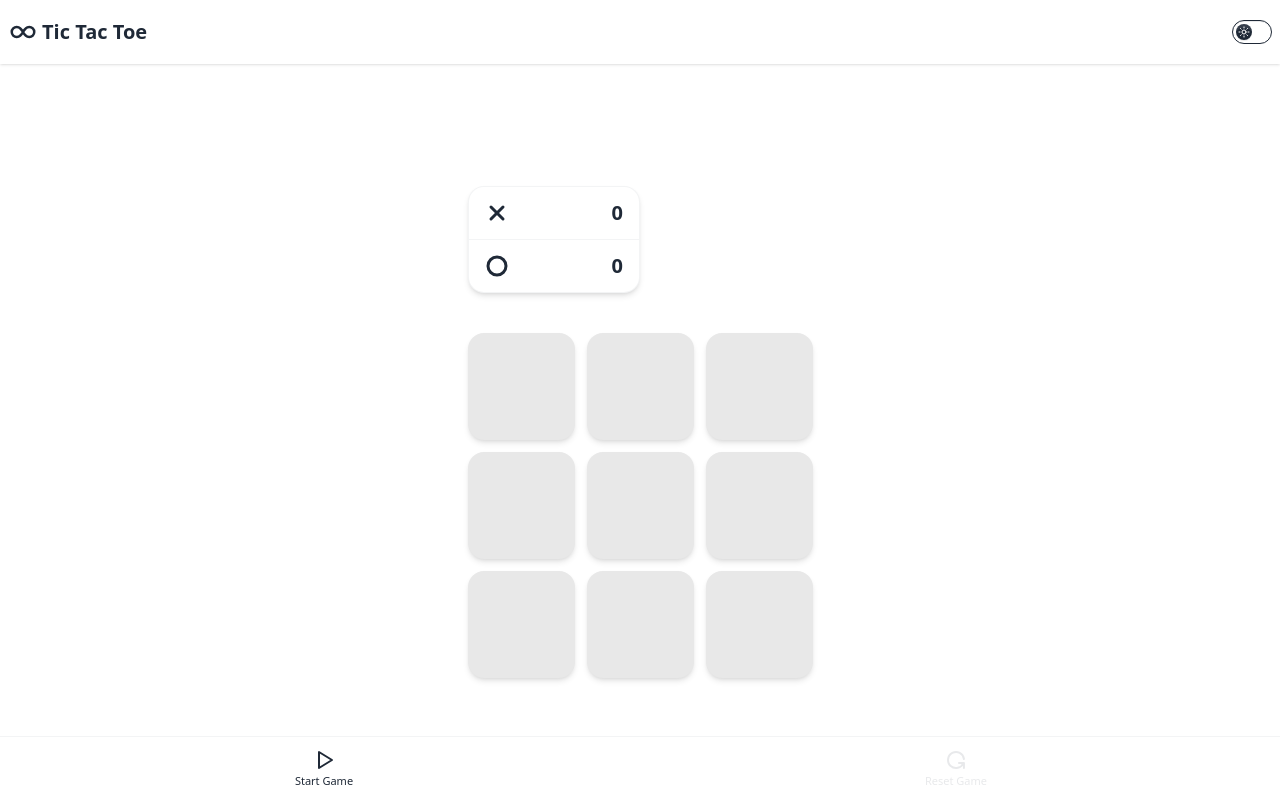
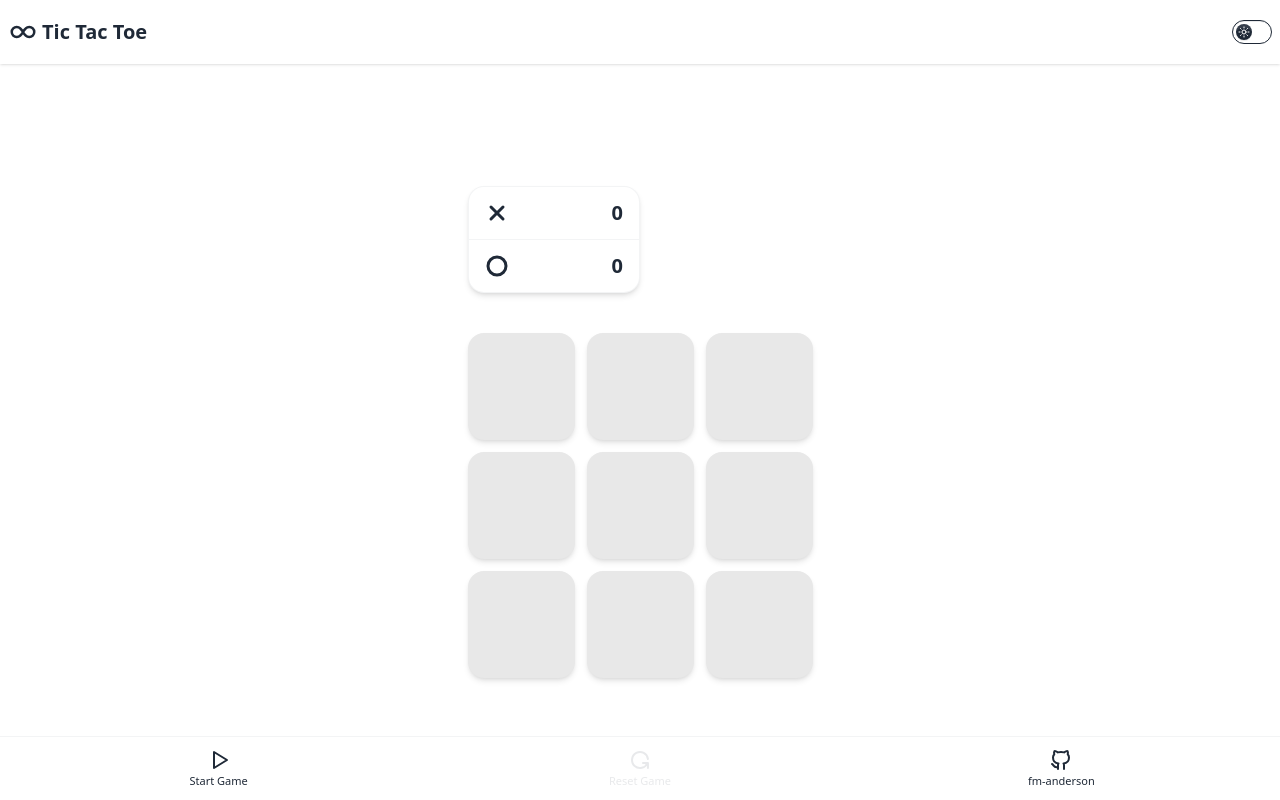
Before and after one commit to fm-anderson/tic-tac-toe, a React (Vite) app: page / in a window 1280 px wide. Built offline with nearby package versions, Linux system fonts and the light colour scheme.

Commit message:
remove logs, added signature

```diff
--- a/src/App.jsx
+++ b/src/App.jsx
@@ -1,9 +1,9 @@
 import { useState, useEffect } from "react";
 import { updatePlayerMoves, updateWinner } from "./utils/helper";
+import SelectPlayer from "./components/SelectPlayer";
 import Square from "./components/Square";
 import Footer from "./components/Footer";
 import Navbar from "./components/Navbar";
-import SelectPlayer from "./components/SelectPlayer";
 import Score from "./components/Score";
 
 function App() {
--- a/src/components/Footer.jsx
+++ b/src/components/Footer.jsx
@@ -1,4 +1,8 @@
-import { IconPlayerPlay, IconRotate } from "@tabler/icons-react";
+import {
+  IconPlayerPlay,
+  IconRotate,
+  IconBrandGithub,
+} from "@tabler/icons-react";
 
 function Footer({ resetGame, currentPlayer, setIsModalOpen, winner }) {
   return (
@@ -14,6 +18,14 @@ function Footer({ resetGame, currentPlayer, setIsModalOpen, winner }) {
           {winner ? "Play Again" : "Reset Game"}
         </span>
       </button>
+      <a
+        href="https://github.com/fm-anderson"
+        className="dock-label"
+        target="_blank"
+      >
+        <IconBrandGithub stroke={2} />
+        <span className="dock-label">fm-anderson</span>
+      </a>
     </div>
   );
 }
--- a/src/utils/helper.js
+++ b/src/utils/helper.js
@@ -13,7 +13,6 @@ export const checkWinner = (moves) => {
   for (const combo of winningCombos) {
     const [a, b, c] = combo;
     if (moves.includes(a) && moves.includes(b) && moves.includes(c)) {
-      console.log("We have a winner!");
       return true;
     }
   }
@@ -27,7 +26,6 @@ export const updateWinner = (currentPlayer, opponentMoves, setWinner) => {
   if (movesToCheck.length >= 3) {
     if (checkWinner(movesToCheck)) {
       setWinner(playerToCheck);
-      console.log(`${playerToCheck} wins!`);
       return true;
     }
   }
```
